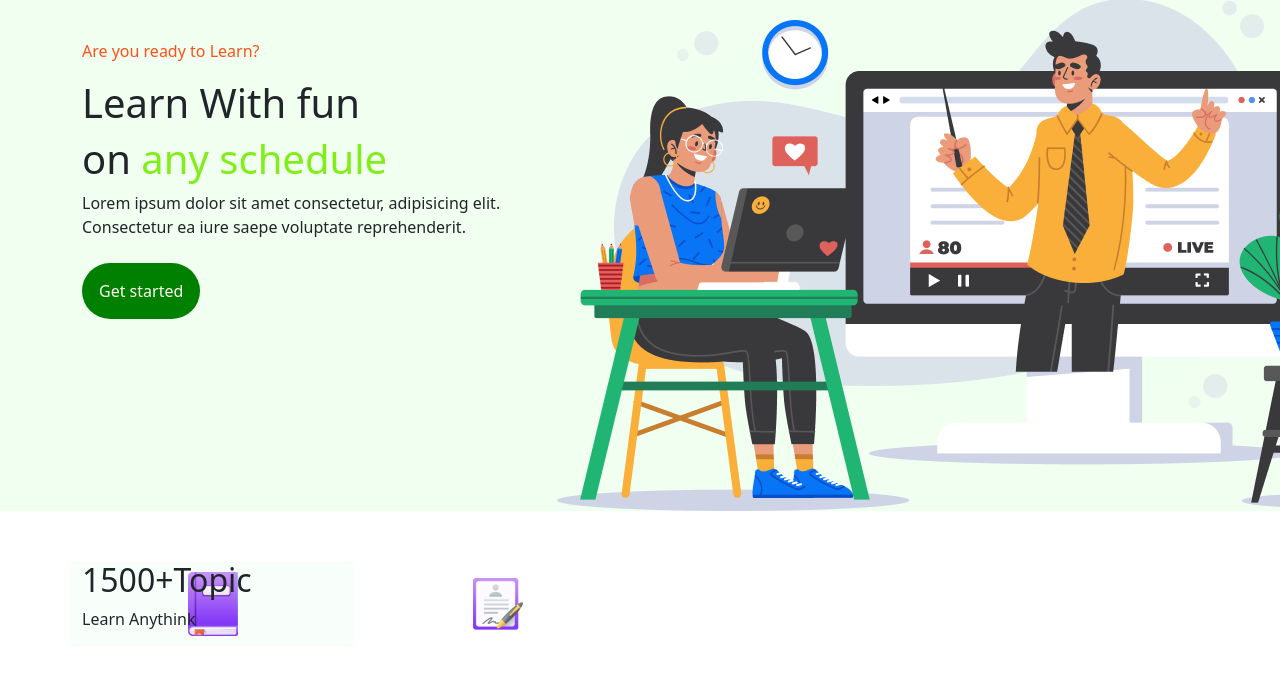
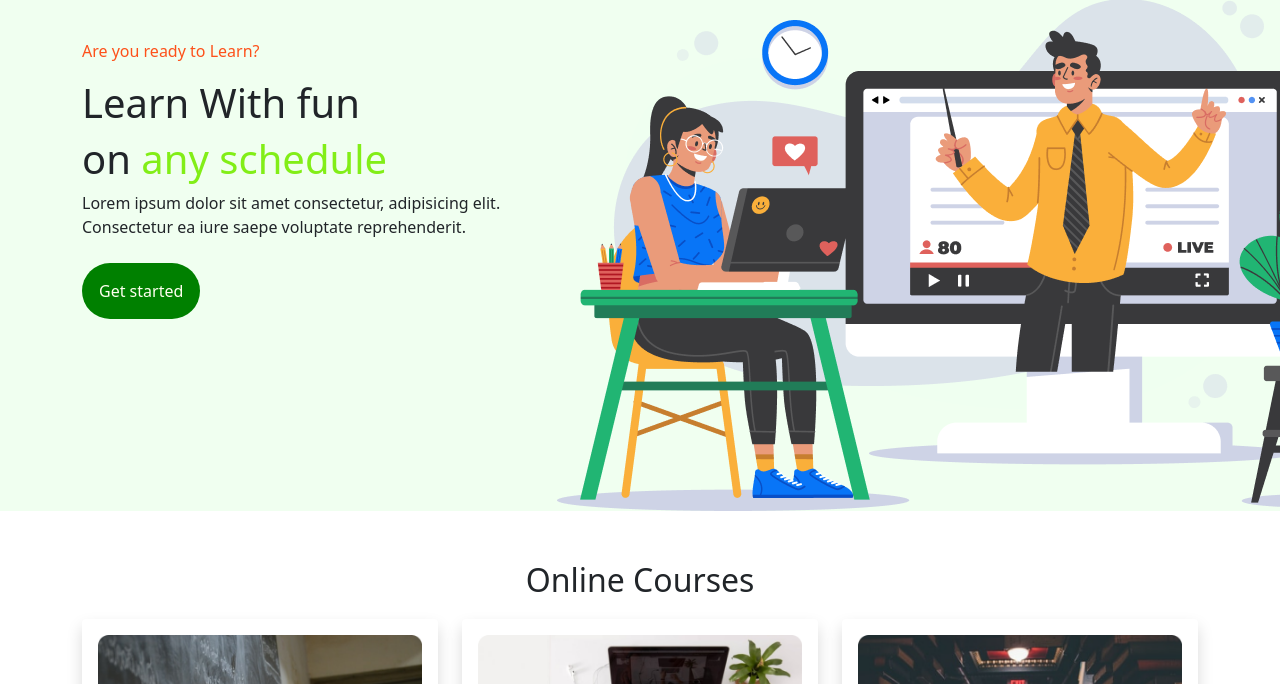
Before and after one commit to Picciprogrammar/E-School, a plain HTML site: page index.html in a window 1280 px wide. Shown: the part 116-800 px from the top of the page. Drawn offline with nearby package versions, Linux system fonts and the light colour scheme.

Commit message:
compeled

```diff
--- a/index.html
+++ b/index.html
@@ -56,27 +56,7 @@
             </div>
         </div>
     </section>
-    <section class="midel-sight">
-    <div class="container">
-        <div class="row">
-         <div class="col-md-3 b-g aling-bottom">
 
-           <h2>1500+Topic</h2>
-           <p>Learn Anythink</p>
-         </div>
-         <div class="col-md-3 b-g2">
-
-         </div>
-         <div class="col-md-3 b-g3">
-
-         </div>
-         <div class="col-md-3 b-g4">
-
-        </div>
-        </div>
-
-    </div>
-    </section>
     <section class="midel-2">
       <div class="container">
         <h2 class="mi-del">Online Courses</h2>
--- a/style.css
+++ b/style.css
@@ -24,9 +24,10 @@ span{
 }
 .b-g{
     background-image: url("pic.1.png");
-    background-color: #F8FFFB;
+    background-color: #F0FFF0;
     background-repeat: no-repeat;
-    background-position: center;
+   background-position: center;
+    padding: 70px;
 }
 .midel-sight{
     margin-top: 50px;
@@ -73,3 +74,7 @@ margin-bottom: 20px;
 #finis-ed{
     text-align: center;
 }
+.hlw{
+
+    vertical-align: bottom;
+}
```
